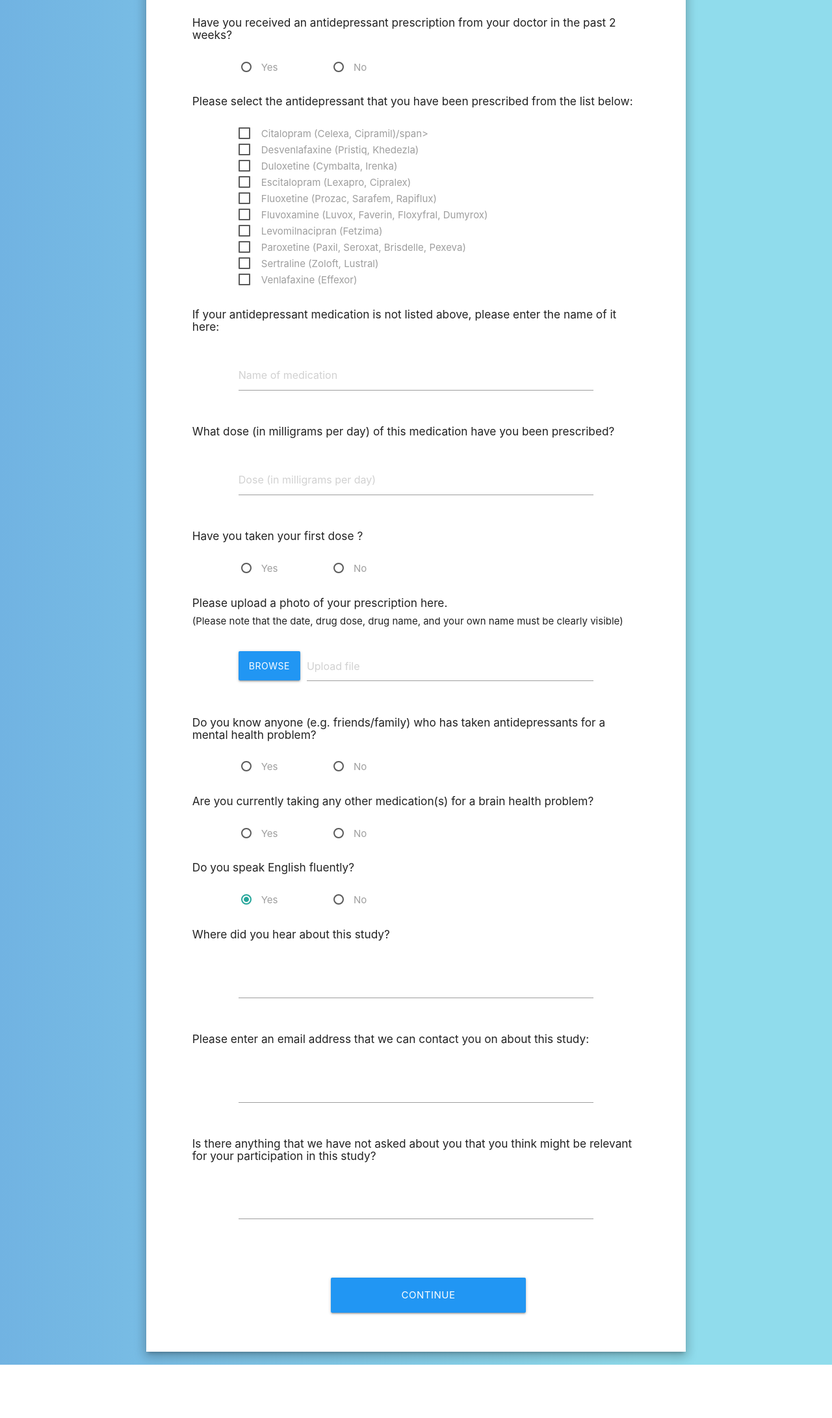
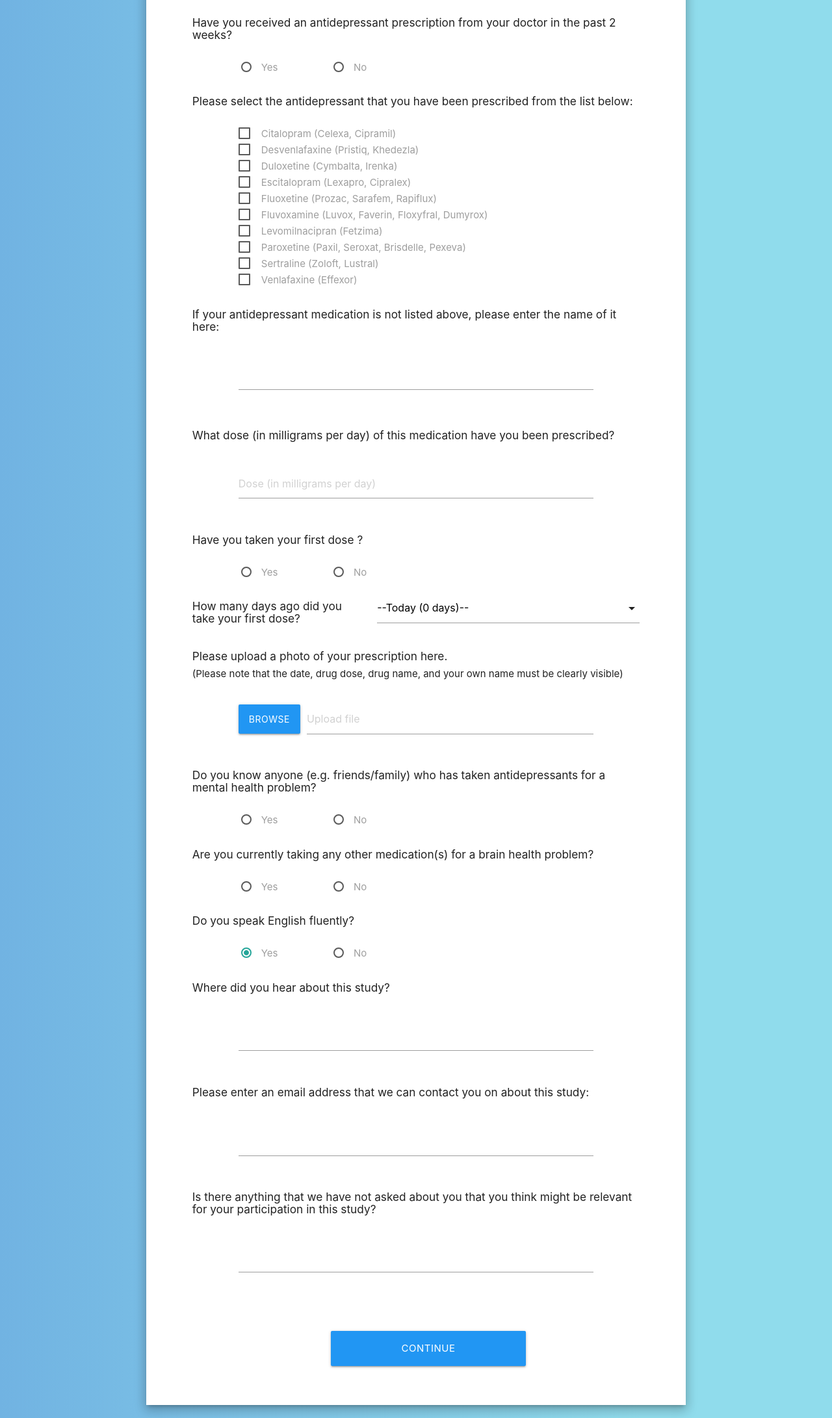
Before and after one commit to EoghanGallagher/Siobhan-Website, a Flask app: template templates/Eoghan/screening-questionaire.html in a window 1280 px wide. Shown: the part 376-2558 px from the top of the page at 65% size. Before the commit the page ends 2476 px from the top, so only its background shows below. Run offline with Flask 2, Linux system fonts and the light colour scheme; the template is opened without the code that fills it, so the values that code supplies are empty; parts of the project's set-up code (start-up, migrations or seed data) failed here and were passed over.

Commit message:
Screening Questionaire Update

```diff
--- a/templates/Eoghan/PIPS_Questionaire_Intro.html
+++ b/templates/Eoghan/PIPS_Questionaire_Intro.html
@@ -33,6 +33,7 @@
               <div class="speech-content">
                 <p id="speech-bubble-text"></p>
               </div>
+              <br>
               <div id="arrow" class="arrow-down"></div>
             </div>
           </div>
@@ -50,7 +51,7 @@
       </div>
       <div class="spacer-10"></div>
       <div class="spacer-5"></div>
-      <div class="col s12 m2 l2">
+      <div class="col s12 m2 l2 center-align">
         <a href="sleep-questionaire.html" id="cButton" class="waves-effect waves-light btn-large blue">Continue</a>
       </div>
 
--- a/templates/Eoghan/screening-questionaire.html
+++ b/templates/Eoghan/screening-questionaire.html
@@ -61,14 +61,14 @@
       <div class="row">
         <div class="col s12 m2 l2 offset-l2 ">
           <label>
-        <input name="group1" class="with-gap" type="radio" checked />
+        <input id="prescription" value="1" name="tab" class="with-gap" type="radio" />
         <span>Yes</span>
       </label>
         </div>
 
         <div class="col s12 m2 l1">
           <label>
-        <input name="group1" class="with-gap" type="radio"  />
+        <input id="prescription" value="0" name="tab" class="with-gap" type="radio"  />
         <span>No</span>
       </label>
         </div>
@@ -85,61 +85,61 @@
         <div class="col s12 m6 l6 offset-l2 ">
           <p>
             <label>
-              <input type="checkbox" />
-              <span>Citalopram (Celexa, Cipramil)/span>
+              <input type="checkbox" name="drug" id="Citalopram" value="1" />
+              <span>Citalopram (Celexa, Cipramil)</span>
             </label>
           </p>
           <p>
             <label>
-              <input type="checkbox" />
+              <input type="checkbox" name="drug" id="Desvenlafaxine" value="2" />
               <span>Desvenlafaxine (Pristiq, Khedezla)</span>
             </label>
           </p>
           <p>
             <label>
-              <input type="checkbox" />
+              <input type="checkbox" name="drug" id="Duloxetine" value="1">
               <span>Duloxetine (Cymbalta, Irenka)</span>
             </label>
           </p>
           <p>
             <label>
-              <input type="checkbox" />
+              <input type="checkbox" name="drug" id="Escitalopram" value="1">
               <span>Escitalopram (Lexapro, Cipralex)</span>
             </label>
           </p>
           <p>
             <label>
-              <input type="checkbox" />
+              <input type="checkbox" name="drug" id="Fluoxetine" value="1">
               <span>Fluoxetine (Prozac, Sarafem, Rapiflux)</span>
             </label>
           </p>
           <p>
             <label>
-              <input type="checkbox" />
+              <input type="checkbox" name="drug" id="Fluvoxamine" value="1">
               <span>Fluvoxamine (Luvox, Faverin, Floxyfral, Dumyrox)</span>
             </label>
           </p>
           <p>
             <label>
-              <input type="checkbox" />
+              <input type="checkbox" name="drug" id="Levomilnacipran" value="1">
               <span>Levomilnacipran (Fetzima)</span>
             </label>
           </p>
           <p>
             <label>
-              <input type="checkbox" />
+              <input type="checkbox" name="drug" id="Paroxetine" value="1">
               <span>Paroxetine (Paxil, Seroxat, Brisdelle, Pexeva)</span>
             </label>
           </p>
           <p>
             <label>
-              <input type="checkbox" />
+              <input type="checkbox" name="drug" id="Sertraline" value="1">
               <span>Sertraline (Zoloft, Lustral)</span>
             </label>
           </p>
           <p>
             <label>
-              <input type="checkbox" />
+              <input type="checkbox" name="drug" id="Venlafaxine" value="1">
               <span>Venlafaxine (Effexor)</span>
             </label>
           </p>
@@ -160,7 +160,7 @@
         <div class="col s12 m2 l2"></div>
         <div class="col s12 offset-s1 m8 l8">
         <div class="input-field">
-             <input placeholder="Name of medication" id="first_name" type="text" class="validate">
+             <textarea class="materialize-textarea" rows="1" cols="15" name="drug" id="other-drug"></textarea>
         </div>
       </div>
       </div>
@@ -177,7 +177,8 @@
         <div class="col s12 m2 l2"></div>
         <div class="col s12 offset-s1 m8 l8">
         <div class="input-field">
-             <input placeholder="Dose (in milligrams per day)" id="first_name" type="text" class="validate">
+             <input id="getdose" name="getdose" placeholder="Dose (in milligrams per day)" id="first_name" type="text" class="validate">
+
         </div>
       </div>
       </div>
@@ -192,16 +193,30 @@
       <div class="row">
         <div class="col s12 m2 l2 offset-l2 ">
           <label>
-        <input name="group1" class="with-gap" type="radio" checked />
+        <input type="radio" class="with-gap" onclick="javascript:yesnoCheck1();" name="Taken_1" id="Taken_yes1" value="1">
         <span>Yes</span>
       </label>
         </div>
 
         <div class="col s12 m2 l1">
           <label>
-        <input name="group1" class="with-gap" type="radio"  />
+
+        <input type="radio" class="with-gap" onclick="javascript:yesnoCheck1();" name="Taken_1" id="Taken_no1" value="0">
         <span>No</span>
       </label>
+        </div>
+      </div>
+
+      <!-- Ends -->
+
+
+      <!--How many days ago did you take your first Dose -->
+      <div class="row">
+        <div class="col s12 m1 l1"></div>
+        <div class="col s12 m4 l4"><h6>How many days ago did you take your first dose?</h6></div>
+        <div class="col s12 m6 l6">
+
+        <select id="when1" name="whenPast"><option value="">--Today (0 days)--</option><option value="1">1</option><option value="2">2</option><option value="3">3</option><option value="4">4</option><option value="5">5</option><option value="6">6</option><option value="7">7</option><option value="8">8</option><option value="9">9</option><option value="10">10</option><option value="11">11</option><option value="12">12</option><option value="13">13</option><option value="14">14</option></select>
         </div>
       </div>
 
@@ -221,7 +236,7 @@
             <div class = "file-field input-field">
                <div class = "btn blue">
                   <span>Browse</span>
-                  <input type = "file" />
+                  <input id="imgUpload" name="PrescriptionUpload" type = "file" />
                </div>
 
                <div class = "file-path-wrapper">
@@ -243,14 +258,15 @@
       <div class="row">
         <div class="col s12 m2 l2 offset-l2 ">
           <label>
-        <input name="group1" class="with-gap" type="radio" checked />
+
+        <input type="radio" class="with-gap" onclick="javascript:yesnoCheck();" name="yesno" id="yesCheck" value="1">
         <span>Yes</span>
       </label>
         </div>
 
         <div class="col s12 m2 l1">
           <label>
-        <input name="group1" class="with-gap" type="radio"  />
+        <input type="radio"  class="with-gap" onclick="javascript:yesnoCheck();" name="yesno" id="noCheck" value="0">
         <span>No</span>
       </label>
         </div>
```
